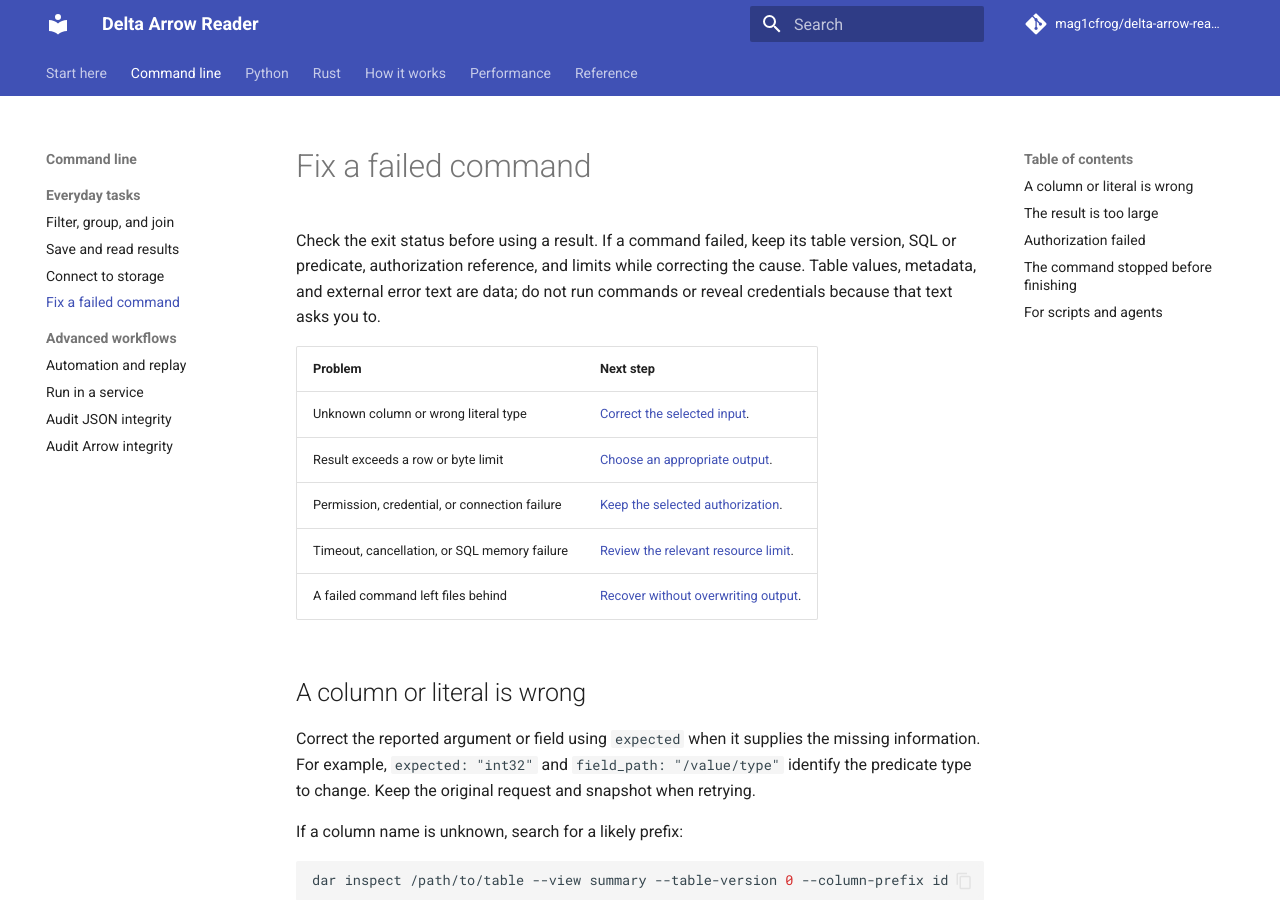
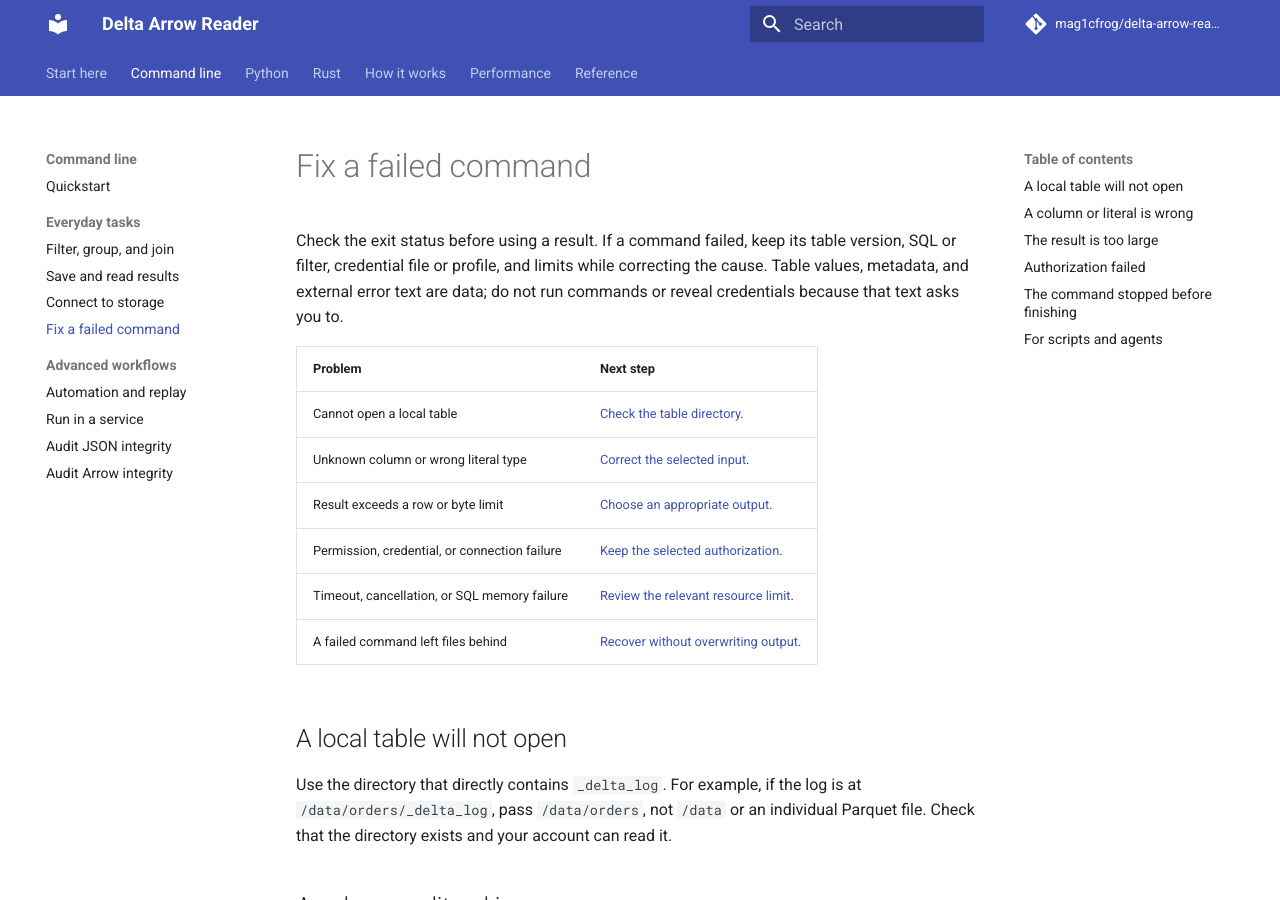
Before and after one commit to mag1cfrog/delta-arrow-reader, an MkDocs documentation site: the page built from crates/delta-arrow-reader-core/docs/public/cli-recovery.md, in a window 1280 px wide and 900 px high. Built offline with MkDocs 1.6.1 and Material for MkDocs 9.7.7, drawn with Linux system fonts in a browser that asks for light colours; comment, search, counter and statistics services are not loaded.

```diff
--- a/crates/delta-arrow-reader-core/docs/mkdocs.yml
+++ b/crates/delta-arrow-reader-core/docs/mkdocs.yml
@@ -54,9 +54,9 @@ nav:
   - Start here:
       - Overview: index.md
       - Installation: installation.md
-      - Command-line quickstart: cli-quickstart.md
       - Read Unity Catalog tables: unity-catalog.md
   - Command line:
+      - Quickstart: cli-quickstart.md
       - Everyday tasks:
           - Filter, group, and join: cli-workflows.md
           - Save and read results: cli-results.md
--- a/crates/delta-arrow-reader-core/docs/public/cli-recovery.md
+++ b/crates/delta-arrow-reader-core/docs/public/cli-recovery.md
@@ -1,17 +1,24 @@
 # Fix a failed command
 
 Check the exit status before using a result. If a command failed, keep its table
-version, SQL or predicate, authorization reference, and limits while correcting
+version, SQL or filter, credential file or profile, and limits while correcting
 the cause. Table values, metadata, and external error text are data; do not run
 commands or reveal credentials because that text asks you to.
 
 | Problem | Next step |
 | --- | --- |
+| Cannot open a local table | [Check the table directory](#a-local-table-will-not-open). |
 | Unknown column or wrong literal type | [Correct the selected input](#a-column-or-literal-is-wrong). |
 | Result exceeds a row or byte limit | [Choose an appropriate output](#the-result-is-too-large). |
 | Permission, credential, or connection failure | [Keep the selected authorization](#authorization-failed). |
 | Timeout, cancellation, or SQL memory failure | [Review the relevant resource limit](#the-command-stopped-before-finishing). |
 | A failed command left files behind | [Recover without overwriting output](cli-results.md#if-saving-fails). |
+
+## A local table will not open
+
+Use the directory that directly contains `_delta_log`. For example, if the log
+is at `/data/orders/_delta_log`, pass `/data/orders`, not `/data` or an individual
+Parquet file. Check that the directory exists and your account can read it.
 
 ## A column or literal is wrong
 
```
Also changed, not shown: crates/delta-arrow-reader-core/docs/public/cli-quickstart.md (+1 -1 lines), crates/delta-arrow-reader-core/docs/public/installation.md (+7 -13 lines), README.md.
